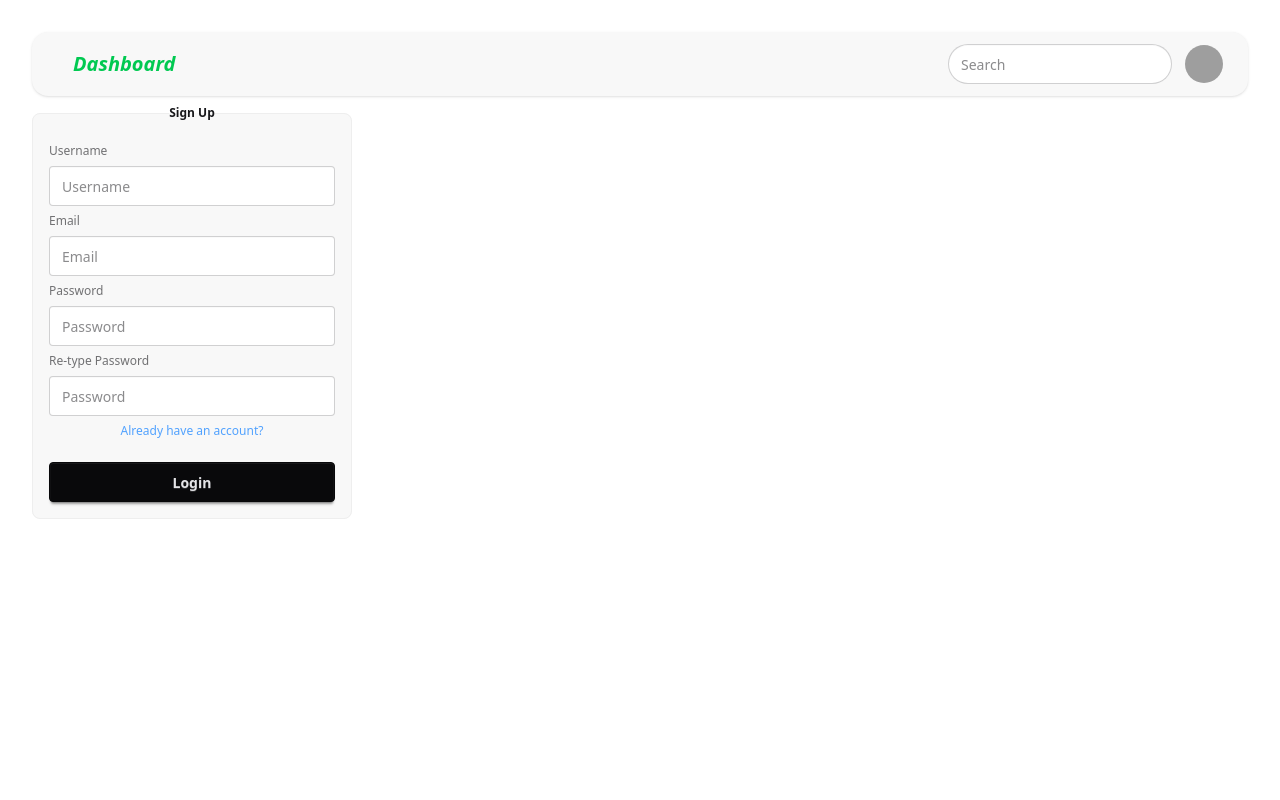
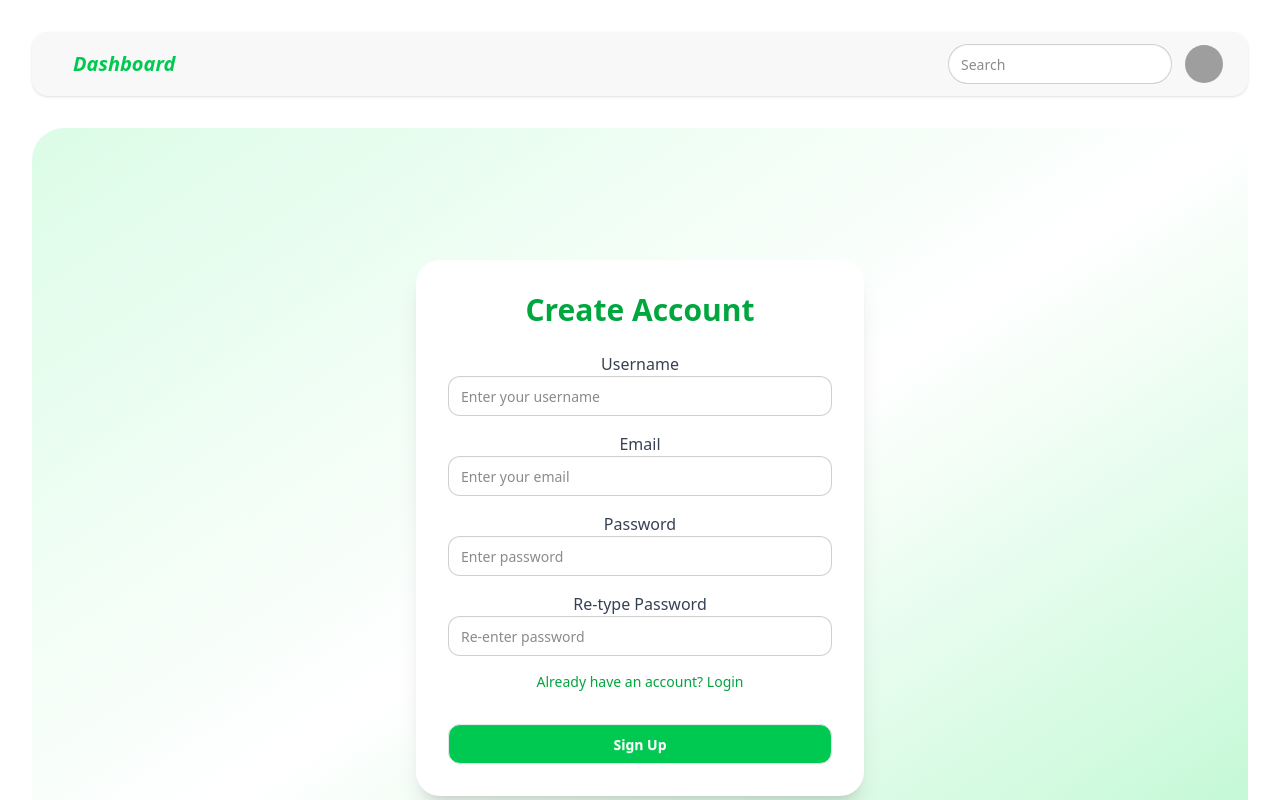
Before and after one commit to Arsh1333/dashboard, a React (Vite) app in the folder frontend/dashboardApp/: page /signup in a window 1280 px wide. Shown: the top 800 px of the page. Built offline with nearby package versions, Linux system fonts and the light colour scheme; grey boxes are pictures that could not be loaded.

Commit message:
cahnges in login and signup pages

```diff
--- a/frontend/dashboardApp/src/components/Login.jsx
+++ b/frontend/dashboardApp/src/components/Login.jsx
@@ -2,22 +2,63 @@ import { Link } from "react-router-dom";
 
 export default function Login() {
   return (
-    <>
-      <div className="mt-[70px] w-full]">
-        <fieldset className="fieldset bg-base-200 border-base-300 rounded-box w-xs border p-4">
-          <legend className="fieldset-legend">Login</legend>
+    <div className="min-h-screen rounded-4xl mt-8 flex items-center justify-center bg-gradient-to-br from-green-100 via-white to-green-200 px-4">
+      <div className="w-full max-w-md bg-white shadow-xl rounded-3xl p-8">
+        <h2 className="text-3xl font-bold text-center text-green-600 mb-6">
+          Welcome Back
+        </h2>
 
-          <label className="label">Email</label>
-          <input type="email" className="input" placeholder="Email" />
+        <form className="space-y-5">
+          {/* Email */}
+          <div>
+            <label className="label font-medium text-gray-700">Email</label>
+            <input
+              type="email"
+              className="input input-bordered w-full rounded-xl"
+              placeholder="Enter your email"
+            />
+          </div>
 
-          <label className="label">Password</label>
-          <input type="password" className="input" placeholder="Password" />
-          <Link to="/signup" className="text-blue-400">
-            New here , register now?
-          </Link>
-          <button className="btn btn-neutral mt-4">Login</button>
-        </fieldset>
+          {/* Password */}
+          <div>
+            <label className="label font-medium text-gray-700">Password</label>
+            <input
+              type="password"
+              className="input input-bordered w-full rounded-xl"
+              placeholder="Enter password"
+            />
+          </div>
+
+          {/* Forgot Password */}
+          <div className="flex justify-end text-sm">
+            <a
+              href="#"
+              className="text-green-600 hover:text-green-800 transition-colors"
+            >
+              Forgot password?
+            </a>
+          </div>
+
+          {/* Login Button */}
+          <button
+            type="submit"
+            className="btn bg-green-500 hover:bg-green-600 text-white w-full rounded-xl mt-2 transition-all duration-200"
+          >
+            Login
+          </button>
+
+          {/* Sign Up Link */}
+          <div className="text-sm text-center mt-4">
+            <span className="text-gray-600">New here?</span>{" "}
+            <Link
+              to="/signup"
+              className="text-green-600 hover:text-green-800 transition-colors font-medium"
+            >
+              Create an account
+            </Link>
+          </div>
+        </form>
       </div>
-    </>
+    </div>
   );
 }
--- a/frontend/dashboardApp/src/components/SignUp.jsx
+++ b/frontend/dashboardApp/src/components/SignUp.jsx
@@ -2,28 +2,71 @@ import { Link } from "react-router-dom";
 
 export default function SignUp() {
   return (
-    <>
-      <fieldset className="fieldset bg-base-200 border-base-300 rounded-box w-xs border p-4">
-        <legend className="fieldset-legend">Sign Up</legend>
+    <div className="min-h-screen rounded-4xl mt-8 flex items-center justify-center bg-gradient-to-br from-green-100 via-white to-green-200 px-4">
+      <div className="w-full max-w-md bg-white shadow-xl rounded-3xl p-8">
+        <h2 className="text-3xl font-bold text-center text-green-600 mb-6">
+          Create Account
+        </h2>
 
-        <label className="label">Username</label>
-        <input type="text" className="input" placeholder="Username" />
+        <form className="space-y-4">
+          {/* Username */}
+          <div>
+            <label className="label font-medium text-gray-700">Username</label>
+            <input
+              type="text"
+              className="input input-bordered w-full rounded-xl"
+              placeholder="Enter your username"
+            />
+          </div>
 
-        <label className="label">Email</label>
-        <input type="email" className="input" placeholder="Email" />
+          {/* Email */}
+          <div>
+            <label className="label font-medium text-gray-700">Email</label>
+            <input
+              type="email"
+              className="input input-bordered w-full rounded-xl"
+              placeholder="Enter your email"
+            />
+          </div>
 
-        <label className="label">Password</label>
-        <input type="password" className="input" placeholder="Password" />
+          {/* Password */}
+          <div>
+            <label className="label font-medium text-gray-700">Password</label>
+            <input
+              type="password"
+              className="input input-bordered w-full rounded-xl"
+              placeholder="Enter password"
+            />
+          </div>
 
-        <label className="label">Re-type Password</label>
-        <input type="password" className="input" placeholder="Password" />
+          {/* Re-type Password */}
+          <div>
+            <label className="label font-medium text-gray-700">
+              Re-type Password
+            </label>
+            <input
+              type="password"
+              className="input input-bordered w-full rounded-xl"
+              placeholder="Re-enter password"
+            />
+          </div>
 
-        <Link to="/login" className="text-blue-400">
-          {" "}
-          Already have an account?
-        </Link>
-        <button className="btn btn-neutral mt-4">Login</button>
-      </fieldset>
-    </>
+          {/* Already have account */}
+          <div className="text-sm text-center mt-2">
+            <Link to="/login" className="text-green-600 hover:text-green-800">
+              Already have an account? Login
+            </Link>
+          </div>
+
+          {/* Submit Button */}
+          <button
+            type="submit"
+            className="btn bg-green-500 hover:bg-green-600 text-white w-full rounded-xl mt-4 transition-all duration-200"
+          >
+            Sign Up
+          </button>
+        </form>
+      </div>
+    </div>
   );
 }
```
